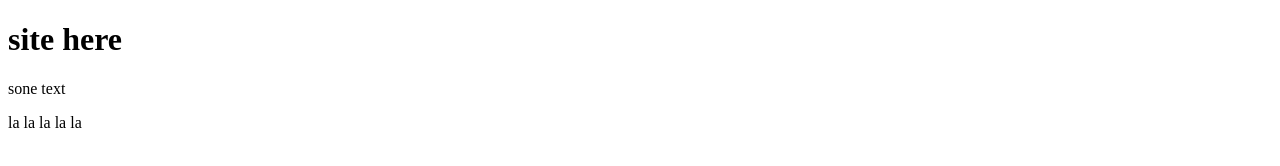
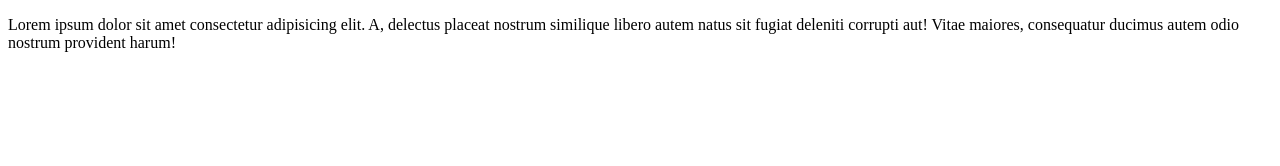
Before and after one commit to kindghost/test, a plain HTML site: page index.html in a window 1280 px wide. Drawn offline with Linux system fonts and the light colour scheme.

Commit message:
third commit

```diff
--- a/index.html
+++ b/index.html
@@ -8,8 +8,6 @@
     <title>Document</title>
 </head>
 <body>
-    <h1>site here</h1>
-    <p>sone text</p>
-    <p>la la la la la</p>
+    <p>Lorem ipsum dolor sit amet consectetur adipisicing elit. A, delectus placeat nostrum similique libero autem natus sit fugiat deleniti corrupti aut! Vitae maiores, consequatur ducimus autem odio nostrum provident harum!</p>
 </body>
 </html>
```
